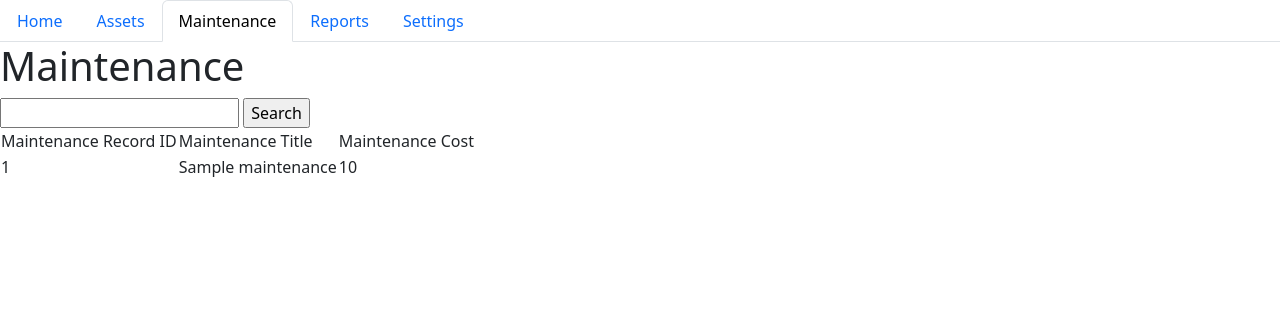
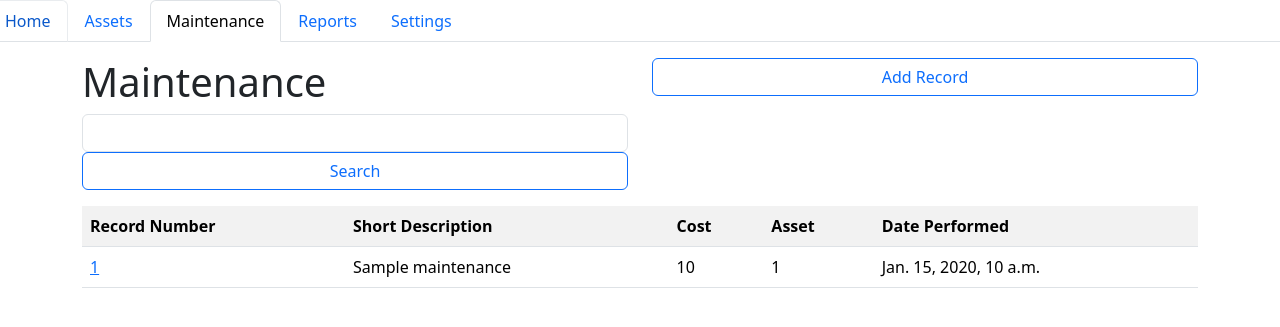
Before and after one commit to sgjohns1-sv/cims1, a Django app: template maintenance/templates/maintenance/index.html in a window 1280 px wide. Shown: the top 327 px of the page. Run offline with Django 3.2, Linux system fonts and the light colour scheme; the template is opened without the code that fills it: most values are stand-ins (such as "Sample title", 1, 10 or a date in 2020); some libraries are stand-ins or nearby versions.

Commit message:
Changes to Maintenance index page. One on Assets index too.

```diff
--- a/assets/templates/assets/index.html
+++ b/assets/templates/assets/index.html
@@ -22,14 +22,14 @@
                     <h1>Assets</h1>
                     <form action="" method="get">
                         {% csrf_token %}
-                        <input type="search" name="search" class="form-control" class="form-control">
+                        <input type="search" name="search" class="form-control">
                         <input type="submit" value="Search" class="form-control btn btn-outline-primary">
                     </form>
                 </div>
                 <div class="col">
                 </div>
             </div>
-            <div>
+            <div ="row">
                 <table class="table table-striped table-hover">
                     <tr>
                         <th>ID</th>
--- a/maintenance/templates/maintenance/index.html
+++ b/maintenance/templates/maintenance/index.html
@@ -2,10 +2,12 @@
 {% load django_bootstrap5 %}
 {% bootstrap_css %}
 {% bootstrap_javascript %}
+<html>
     <head>
         <title>Maintenance - Home</title>
     </head>
     <body>
+        <div class="row">
             <nav class="nav nav-tabs">
                 <a class="nav-link" href="/home/">Home</a>
                 <a class="nav-link" href="/assets/">Assets</a>
@@ -13,24 +15,43 @@
                 <a class="nav-link" href="/reports/">Reports</a>
                 <a class="nav-link" href="/settings/">Settings</a>
             </nav>
+        </div>
+        <div class="container">
+            <div class="row pt-3 pb-3">
+                <div class="col">
                     <h1>Maintenance</h1>
-    <form>
-        <input type="text" name="search">
-        <input type="submit" value="Search">
+                    <form method="get">
+                        {%csrf_token%}
+                        <input type="saerch" name="search" class="form-control">
+                        <input type="submit" value="Search" class="form-control btn btn-outline-primary">
                     </form>
-    <table>
+                </div>
+                <div class="col">
+                    <form action="add/" method="get">
+                        <input type="submit" value="Add Record" class="form-control btn btn-outline-primary"/>
+                    </form>
+                </div>
+            </div>
+            <div ="row">
+                <table class ="table table-striped table-hover">
                     <tr>
-            <td>Maintenance Record ID</td>
-            <td>Maintenance Title</td>
-            <td>Maintenance Cost</td>
+                        <th>Record Number</th>
+                        <th>Short Description</th>
+                        <th>Cost</th>
+                        <th>Asset</th>
+                        <th>Date Performed</th>
                     </tr>
-        {% for asset in allAssets %}
+                    {% for records in allRecords %}
                     <tr>
-            <td>{{maintenance.id}}</td>
+                        <td><a href="{{ maintenance.id }}">{{maintenance.id}}</a></td>
                         <td>{{maintenance.maint_title}}</td>
                         <td>{{maintenance.maint_cost}}</td>
+                        <td>{{maintenance.maint_assetID}}</td>
+                        <td>{{maintenance.maint_date}}</td>
                     </tr>
                     {% endfor %}
-
                 </table>
+            </div>
+        </div>
     </body>
+</html>
```
Lines whose indentation alone changed are shown as unchanged.
